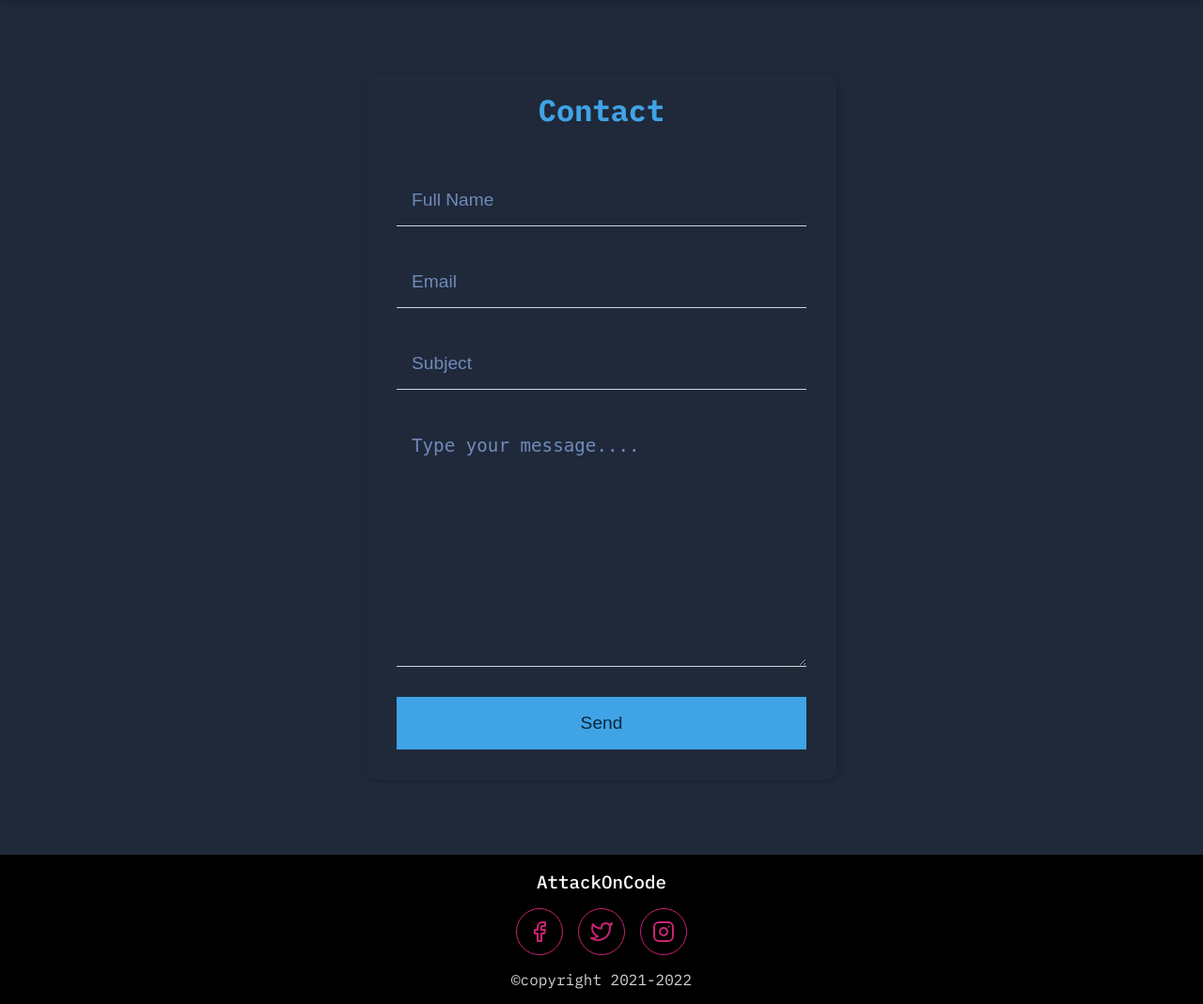
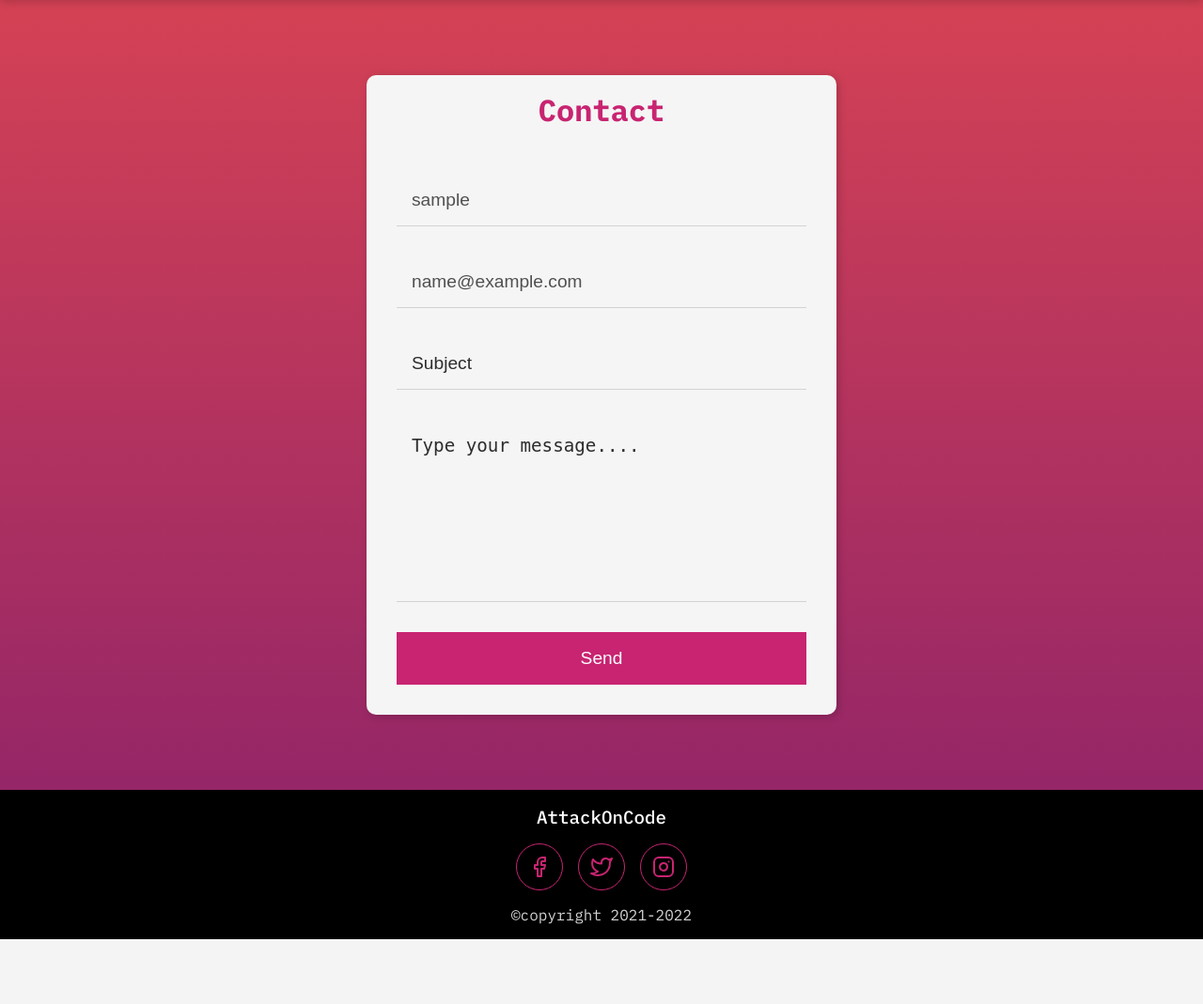
Before and after one commit to Drago78624/AttackOnCode-Forum, a PHP site: page /AttackOnCode-Forum/contact.php in a window 1280 px wide. Shown: the part 74-1143 px from the top of the page at 94% size. After the commit the page ends 1074 px from the top, so only its background shows below. Run offline with PHP 8.4, Linux system fonts and the light colour scheme; the visitor is signed in with stand-in values (Sample User, id 1); some libraries are stand-ins or nearby versions.

Commit message:
conatact added

```diff
--- a/about.php
+++ b/about.php
@@ -1,3 +1,4 @@
+<?php session_start() ?>
 <!DOCTYPE html>
 <html lang="en">
 
--- a/contact.php
+++ b/contact.php
@@ -2,8 +2,27 @@
     session_start();
     require "./partials/_connection.php";
 
+    use PHPMailer\PHPMailer\PHPMailer;
+    use PHPMailer\PHPMailer\SMTP;
+    use PHPMailer\PHPMailer\Exception;
+
+    //Load Composer's autoloader
+    require 'vendor/autoload.php';
+    $dotenv = Dotenv\Dotenv::createImmutable(__DIR__);
+    $dotenv->load();
+    $mail = new PHPMailer(true);
+
     $errMsgName = $errMsgEmail = $errMsgMessage = $errMsgSubject = $fullName = $email = $subject = $message = "";
-    $user_id = $_SESSION['user_id'];
+    if(isset($_SESSION['user_id'])){
+        $user_id = $_SESSION['user_id'];
+        $stmt = $mysqli->prepare("SELECT * FROM `users` WHERE user_id = ?");
+        $stmt->bind_param("i", $user_id);
+        $stmt->execute();
+        $userResult = $stmt->get_result();
+        $row = mysqli_fetch_assoc($userResult);
+        $userName = $row['user_name'];
+        $userEmail= $row['user_email'];
+    }
     $showAlert = false;
 
     if(isset($_POST['contact'])){
@@ -19,12 +38,12 @@
         }else {
             $fullName = test_input($_POST['fullname']);
         }
-        if(empty($_POST['email'])){
+        if (empty($_POST['email'])) {
             $errMsgEmail = "Please enter an email";
-        }else {
-            if(!filter_var($_POST['email'], FILTER_VALIDATE_EMAIL)){
+        } else {
+            if (!filter_var($_POST['email'], FILTER_VALIDATE_EMAIL)) {
                 $errMsgEmail = "Please enter a valid email";
-            }else {
+            } else {
                 $email = test_input($_POST['email']);
             }
         }
@@ -39,25 +58,33 @@
             $message = test_input($_POST['message']);
         }
 
-        if($fullName && $email && $message){
-                // $sendingMessageSql = "";
-                // $sendingMessageResult = mysqli_query($conn, $sendingMessageSql);
-                // $num = mysqli_num_rows($sendingMessageResult);
-                // if($num){
-                //     $errMsgEmail = "User already exists";
-                // }else {
-                //     $signupSql = "INSERT INTO `users` (`user_name`, `user_email`, `user_password`) VALUES ('$fullName', '$email', '$hash');";
-                //     $signupResult = mysqli_query($conn, $signupSql);
-                //     if($signupResult){
-                //         $showAlert = true;
-                //         $errMsgName = $errMsgEmail = $errMsgCPassword = $errMsgPassword = $fullName = $email = $password = $cpassword = "";
-                //     }
-                // }
-                $to = "maazahmed78624@gmail.com";
-                $msg = $message;
-                $subj = $subject;
-                mail($to,$subj,$msg);
+        if($fullName && $subject && $email && $message){
+            try {
+                $mail->isSMTP();
+                $mail->Host = $_ENV['SMTP_SERVER'];
+                $mail->SMTPAuth = true;
+                $mail->Username = $_ENV['USERNAME'];
+                $mail->Password = $_ENV['PASSWORD'];
+                $mail->SMTPSecure = PHPMailer::ENCRYPTION_STARTTLS;
+                $mail->Port = 25;
+                $mail->setFrom($_ENV['USERNAME'], 'AttackOnCode');
+                $mail->addAddress('maazahmed78624@gmail.com', 'Joe User');
+                $mail->isHTML(true);                                  //Set email format to HTML
+                $mail->Subject = $subject;
+                $mail->Body = <<<body
+                    <p><strong>From: </strong>$email</p>
+                    <p><strong>Name: </strong>$fullName</p>
+                    <p>$message</p>
+                body;
+                $mail->send();
+                // echo 'Message has been sent';
+                session_start();
+                $_SESSION['mail_msg'] = "Your Concern has been sent to the admin successfully";
+
+            } catch (Exception $e) {
+                echo "Message could not be sent. Mailer Error: {$mail->ErrorInfo}";
             }
+        }
 
 
     }
@@ -80,13 +107,27 @@
             <h1 class="contact-heading">Contact</h1>
             <div class="contact">
                 <form action="<?php echo htmlspecialchars($_SERVER['PHP_SELF']);?>" method="POST"  class="contact-form">
-                    <input type="text" name="fullname" id="fullname" value="<?php echo htmlspecialchars($fullName);?>" placeholder="Full Name">
+                    <input type="text" name="fullname" id="fullname" placeholder="Full Name"
+                        <?php if(isset($_SESSION['user_id'])): ?>
+                            value=<?php echo $userName?>
+                            readonly
+                        <?php else: ?>
+                            value="<?php echo htmlspecialchars($fullName);?>"
+                        <?php endif ?>
+                    >
                     <span class="err-msg"><?php echo htmlspecialchars($errMsgName) ?></span>
-                    <input type="email" name="email" id="email" value="<?php echo htmlspecialchars($email);?>" placeholder="Email">
+                    <input type="email" name="email" id="email" placeholder="Email"
+                        <?php if(isset($_SESSION['user_id'])): ?>
+                            value=<?php echo $userEmail?>
+                            readonly
+                        <?php else: ?>
+                            value="<?php echo htmlspecialchars($email);?>"
+                        <?php endif ?>
+                    >
                     <span class="err-msg"><?php echo htmlspecialchars($errMsgEmail) ?></span>
                     <input type="text" name="subject" id="subject" value="<?php echo htmlspecialchars($subject);?>" placeholder="Subject">
                     <span class="err-msg"><?php echo htmlspecialchars($errMsgSubject) ?></span>
-                    <textarea name="message" id="message" cols="30" rows="10" placeholder="Type your message...."></textarea>
+                    <textarea name="message" id="message" cols="30" rows="7" placeholder="Type your message...."></textarea>
                     <span class="err-msg"><?php echo htmlspecialchars($errMsgMessage) ?></span>
                     <input type="submit" name="contact" value="Send">
                 </form>
--- a/css/contact.css
+++ b/css/contact.css
@@ -1,5 +1,6 @@
 body {
-    background-color: var(--bg);
+    background-image: linear-gradient(to bottom, #DA4453, #89216B);
+
 }
 
 .contact-section {
@@ -12,7 +13,7 @@ body {
     max-width: 500px;
     width: 100%;
     margin: 0 auto;
-    background-color: var(--card);
+    background-color: var(--card-bg);
     border-radius: 10px;
     -webkit-border-radius: 10px;
     -moz-border-radius: 10px;
@@ -22,7 +23,7 @@ body {
 }
 
 .contact-heading {
-    color: var(--lightBlue);
+    color: var(--red-1);
     text-align: center;
     background-color: transparent;;
     padding: 1rem;
@@ -52,8 +53,13 @@ body {
     border-bottom: 1px solid lightgray;
 }
 
+.contact-form textarea {
+    resize: none;
+}
+
+
 .contact-form input::placeholder, .contact-form textarea::placeholder {
-    color: #708ab9;
+    color: var(--placeholder);
   }
 
 .err-msg {
@@ -61,13 +67,13 @@ body {
     margin-bottom: 2rem;
     margin-top: 0.5rem;
     padding-left: 1rem;
-    color: #ff5d6d;
+    color: var(--red-2);
 }
 
 .contact-form input[type="submit"] {
-    background-color: var(--lightBlue);
-    color: var(--veryDarkBlue);
-    border: 1px solid var(--lightBlue);
+    background-color: var(--red-1);
+    color: var(--nav-bg);
+    border: 1px solid var(--red-1);
     font-weight: 500;
     transition: background-color 200ms;
     -webkit-transition: background-color 200ms;
@@ -78,10 +84,9 @@ body {
 }
 
 .contact-form input[type="submit"]:hover {
-    background-color: var(--bg);
-    color: var(--lightBlue);
+    background-color: var(--red-2);
 }
 
 .contact-form input:active, input:focus {
-    border-bottom-color: var(--lightBlue);
+    border-bottom-color: var(--red-2);
 }
--- a/css/homepage.css
+++ b/css/homepage.css
@@ -11,7 +11,7 @@
 
 body {
   /* background-color: rgb(235, 234, 234); */
-  background-color: var(--nav-bg);
+  background-image: linear-gradient(to bottom, #DA4453, #89216B);
 }
 
 .categories-container {
--- a/css/login.css
+++ b/css/login.css
@@ -8,7 +8,7 @@ body {
     background-image: linear-gradient(to bottom, #DA4453, #89216B);
 }
 .login-section {
-    padding: 5rem 1rem;
+    padding: 10rem 1rem;
     display: flex;
     justify-content: center;
     align-items: center;
--- a/css/navbar.css
+++ b/css/navbar.css
@@ -21,8 +21,8 @@
   /* --lightBlue: #47B5FF; */
   --lightBlue: #40a3e6;
   --veryLightBlue: #DFF6FF;
-  --bg: #1f293a;
-  --card-bg: hwb(0 96% 4%);
+  --bg: #eeeeee;
+  --card-bg: #f5f5f5;
   /* --text: #bfd6ff; */
   --text: #505050;
   --validation: #af2164;
--- a/css/thread-list.css
+++ b/css/thread-list.css
@@ -8,7 +8,7 @@
 }
 
 body {
-  background-color: var(--nav-bg);
+  background-color: var(--bg);
 }
 
 
--- a/css/thread.css
+++ b/css/thread.css
@@ -8,7 +8,7 @@
 }
 
 body {
-  background-color: var(--nav-bg);
+  background-color: var(--bg);
 }
 
 .thread {
--- a/index.php
+++ b/index.php
@@ -19,6 +19,7 @@
     <meta charset="UTF-8">
     <meta http-equiv="X-UA-Compatible" content="IE=edge">
     <meta name="viewport" content="width=device-width, initial-scale=1.0">
+    <link rel="shortcut icon" href="assets/logo.png" type="image/x-icon">
     <link rel="stylesheet" href="./css/navbar.css">
     <link rel="stylesheet" href="./css/footer.css">
     <link rel="stylesheet" href="./css/homepage.css">
--- a/partials/_navbar.php
+++ b/partials/_navbar.php
@@ -2,7 +2,7 @@
     <nav class="navbar">
         <div class="navbar__brand">
 
-            <a href="index.php" class="brand"><img src="assets/code (2).png" alt="">  <span class="brand-text">AttackOnCode</span> </a>
+            <a href="index.php" class="brand"><img src="assets/logo.png" alt="">  <span class="brand-text">AttackOnCode</span> </a>
         </div>
         <div class="navbar__dropdown-items">
             <form class="navbar__form" action="search-results.php" method="GET">
@@ -21,11 +21,11 @@
             <ul class="navbar__links">
                 <li class="navbar__links--link"><a href="index.php"> Home </a></li>
                 <li class="navbar__links--link"><a href="about.php"> About</a></li>
+                <li class="navbar__links--link"><a href="contact.php"> Contact</a></li>
                 <?php if(!isset($_SESSION['loggedin'])): ?>
                     <li class="navbar__links--link loginBtn"><a href="login.php"> Login</a></li>
                     <li class="navbar__links--link signupBtn"> <a href="signup.php"> Signup</a></li>
                 <?php else: ?>
-                    <li class="navbar__links--link"><a href="contact.php"> Contact</a></li>
                     <li class="navbar__links--link signupBtn"> <a href="logout.php"> Logout</a></li>
                 <?php endif; ?>
             </ul>
--- a/recover.php
+++ b/recover.php
@@ -96,7 +96,7 @@ if (isset($_POST['recover'])) {
     <link rel="stylesheet" href="./css/navbar.css">
     <link rel="stylesheet" href="./css/footer.css">
     <link rel="stylesheet" href="./css/recover.css">
-    <title>AttackOnCode - recover</title>
+    <title>AttackOnCode - Recover</title>
 </head>
 
 <body>
--- a/thread.php
+++ b/thread.php
@@ -79,7 +79,7 @@
     <link rel="stylesheet" href="./css/footer.css">
     <link rel="stylesheet" href="./css/thread.css">
     <link rel="stylesheet" href="/path/to/styles/default.min.css">
-    <link rel="stylesheet" href="//cdnjs.cloudflare.com/ajax/libs/highlight.js/11.5.1/styles/default.min.css">
+    <link rel="stylesheet" href="//cdnjs.cloudflare.com/ajax/libs/highlight.js/11.5.1/styles/base16/railscasts.min.css">
     <script src="//cdnjs.cloudflare.com/ajax/libs/highlight.js/11.5.1/highlight.min.js"></script>
     <script src="/path/to/highlight.min.js"></script>
     <script>
```
Also changed, not shown: assets/code (1).png (deleted), assets/code.png (deleted), assets/logo.png (renamed from assets/code (2).png).
